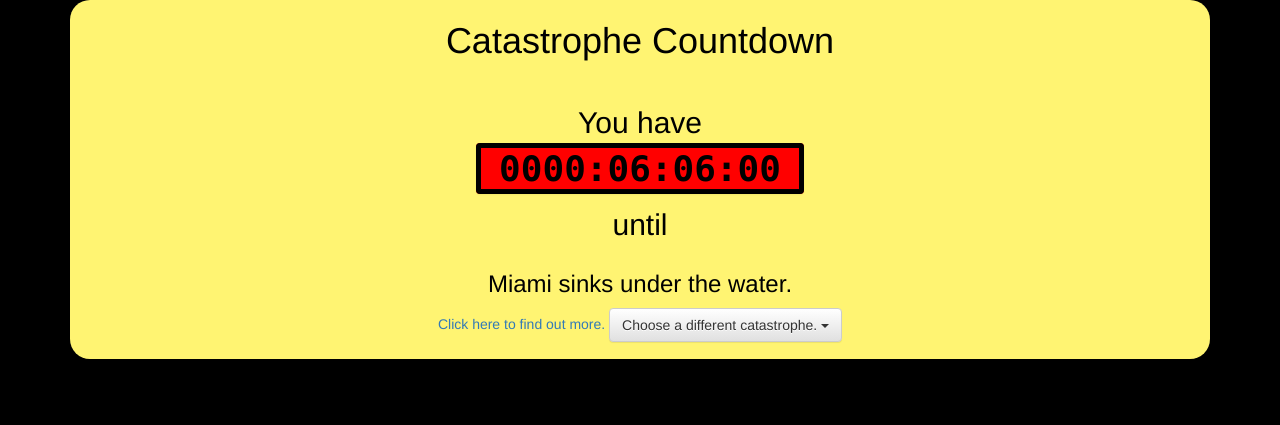
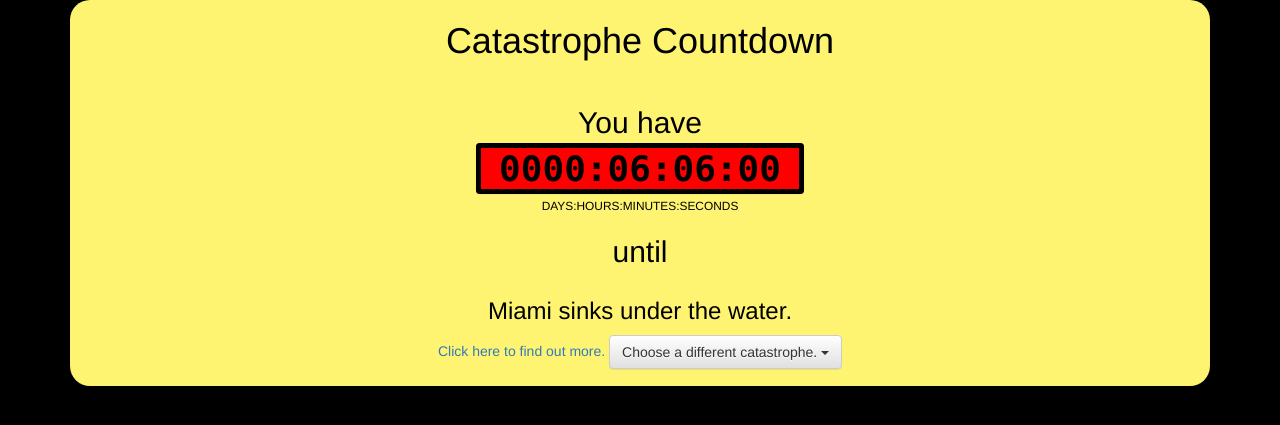
Before and after one commit to MCGallaspy/catastrophe-clock, a Django app: page / in a window 1280 px wide. Shown: the top 425 px of the page. Run offline with Django 3.2, Linux system fonts and the light colour scheme; data that the repository does not hold is empty; some libraries are stand-ins or nearby versions.

Commit message:
Add legend

```diff
--- a/catastrophe_clock/static/catastrophe_clock/css/catastrophe_clock.css
+++ b/catastrophe_clock/static/catastrophe_clock/css/catastrophe_clock.css
@@ -25,3 +25,7 @@
 #chooser-el {
     position: relative;
 }
+
+.legend {
+    margin-top: 0.5em;
+}
--- a/catastrophe_clock/templates/catastrophe_clock/clock.html
+++ b/catastrophe_clock/templates/catastrophe_clock/clock.html
@@ -37,6 +37,9 @@
                     <span class="clock panel h1">
                         <strong id="clock-view-el">DDDD:HH:MM:SS</strong>
                     </span>
+                    <div class="legend">
+                        <small>DAYS:HOURS:MINUTES:SECONDS</small>
+                    </div>
                 </div>
                 <div class="col-sm-12">
                     <h2>until</h2>
```
